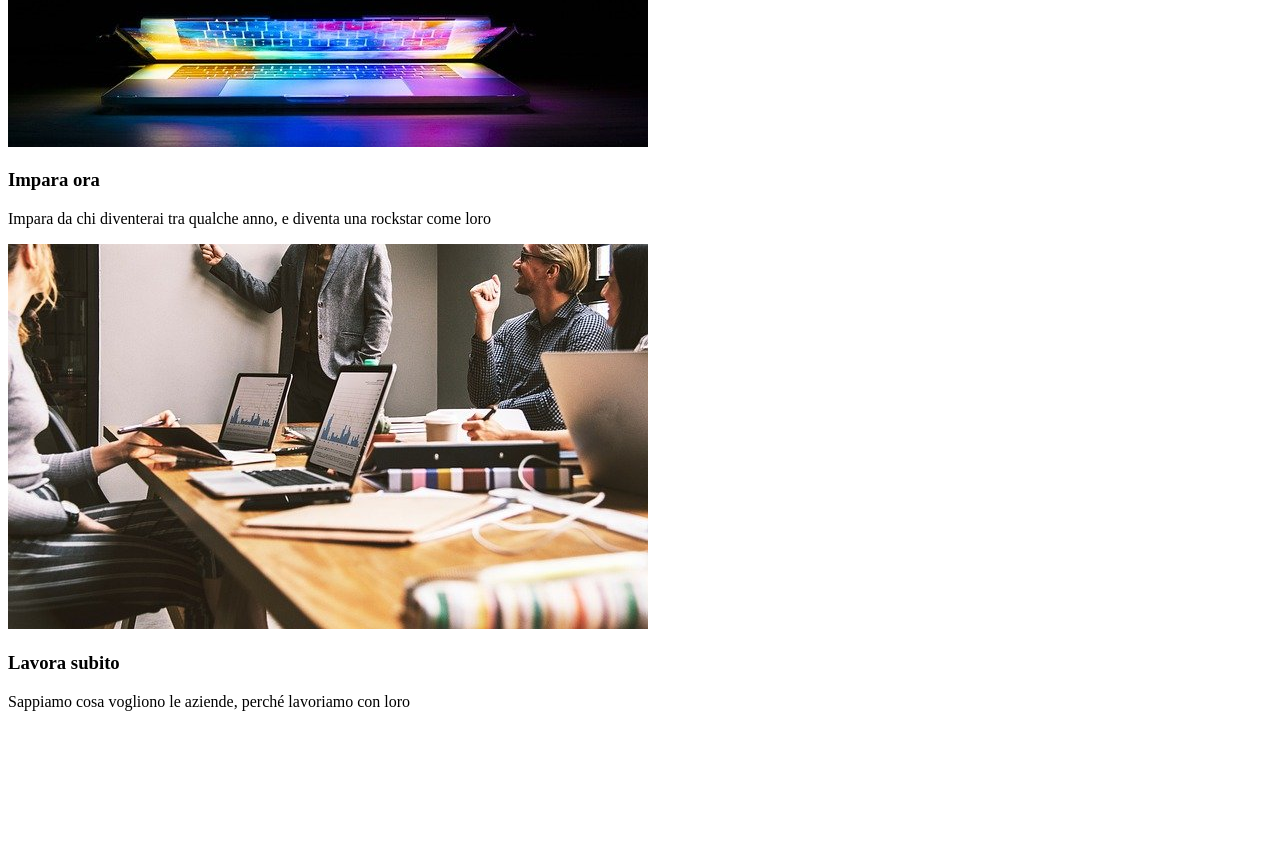
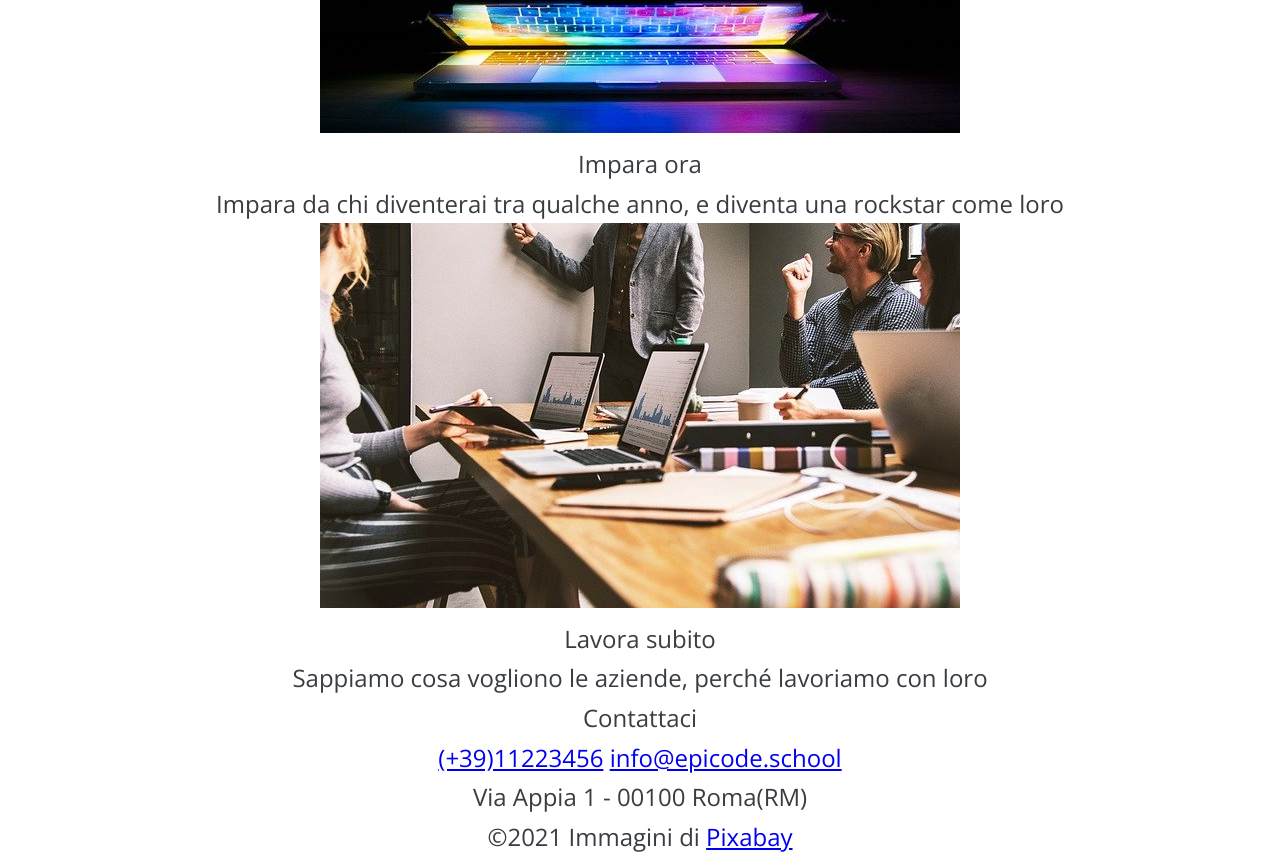
Before and after one commit to luigicr95/U1-W1-D5, a plain HTML site: page index.html in a window 1280 px wide. Shown: the part 1940-2796 px from the top of the page. Before the commit the page ends 2667 px from the top, so only its background shows below. Drawn offline with nearby package versions, Linux system fonts and the light colour scheme.

Commit message:
Started CSS

```diff
--- a/assets/css/stile.css
+++ b/assets/css/stile.css
@@ -0,0 +1,12 @@
+html {
+  width: 100vw;
+  height: 100vh;
+}
+
+body {
+  text-align: center;
+  font-family: "Open Sans", sans-serif;
+  color: #393d41;
+  font-size: 1.5rem;
+  line-height: 1.65;
+}
--- a/index.html
+++ b/index.html
@@ -11,7 +11,7 @@
       href="https://fonts.googleapis.com/css2?family=Montserrat:wght@700&family=Open+Sans&display=swap"
       rel="stylesheet"
     />
-    <!--<link rel="stylesheet" href="./assets/css/reset.css" />-->
+    <link rel="stylesheet" href="./assets/css/reset.css" />
     <link rel="stylesheet" href="./assets/css/all.css" />
     <link rel="stylesheet" href="./assets/css/stile.css" />
   </head>
@@ -68,11 +68,17 @@
                     <img src="./assets/images/foto3.jpg" alt="conference-room">
                     <h3>Lavora subito</h3>
                     <p>Sappiamo cosa vogliono le aziende, perché lavoriamo con loro</p>
-
                 </div>
             </section>
           </div>
         </main>
+        <footer>
+            <h2>Contattaci</h2>
+            <a href="tel:+3911223456"><i class="fa"></i>(+39)11223456</a>
+            <a href="mailto:info@epicode.school">info@epicode.school</a>
+            <p>Via Appia 1 - 00100 Roma(RM)</p>
+            <p>&copy;2021 Immagini di <a href="https://pixabay.com">Pixabay</a></p>
+        </footer>
       </div>
     </header>
   </body>
```
